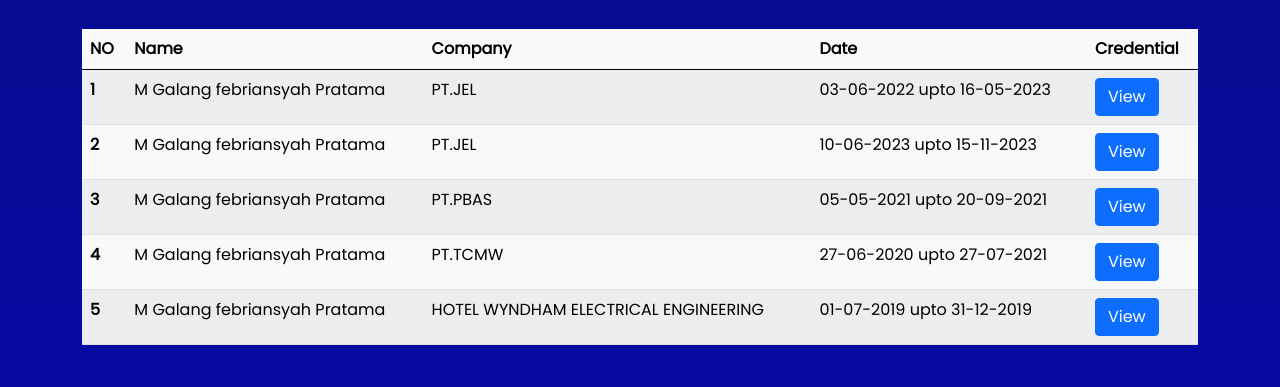
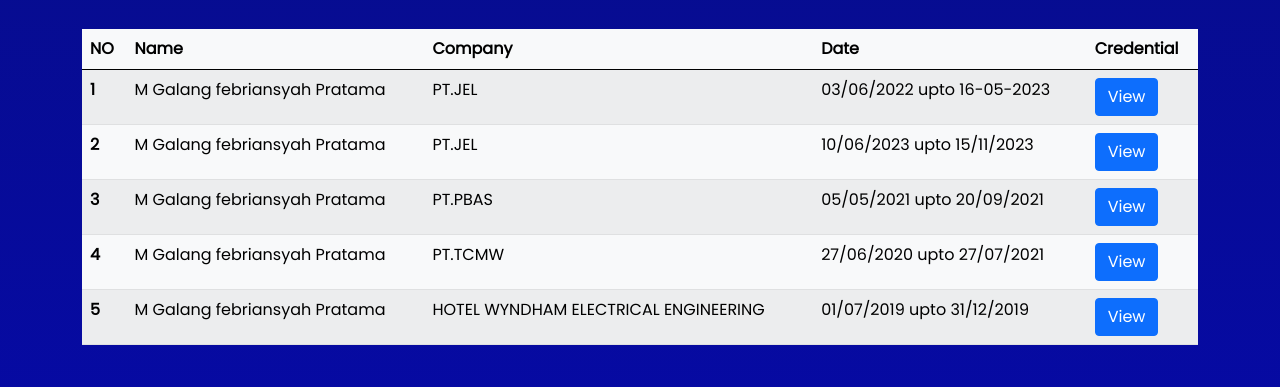
Before and after one commit to lang0502/www.galang.biodata.cv, a plain HTML site: page index1.html in a window 1280 px wide. Shown: the part 2212-2599 px from the top of the page. Drawn offline with nearby package versions, Linux system fonts and the light colour scheme; a web font is replaced by a local one.

Commit message:
Update index1.html

```diff
--- a/index1.html
+++ b/index1.html
@@ -45,7 +45,7 @@
     <title>Lang Profile</title>
   </head>
    </body>
-  <audio id="player" preload="auto" autoplay loop>
+  <audio id="player" autoplay loop>
             <source src="https://lang0502.github.io/sks-galang/pepek.mp3" type="audio/mp3">
     </audio>
 
@@ -480,7 +480,7 @@
                 <th scope="row">1</th>
                 <td>M Galang febriansyah Pratama</td>
                 <td>PT.JEL</td>
-                <td>03-06-2022
+                <td>03/06/2022
                   upto
                   16-05-2023
                 </td>
@@ -492,9 +492,9 @@
                     <th scope="row">2</th>
                 <td>M Galang febriansyah Pratama</td>
                 <td>PT.JEL</td>
-                <td>10-06-2023
+                <td>10/06/2023
                   upto
-                  15-11-2023
+                  15/11/2023
                 </td>
                 <td>
                   <a class="btn btn-primary mx-info" href="https://drive.google.com/file/d/1K7LitKdovTBRLUDLuSlKLKgAy7-XhCYj/view" role="button"
@@ -504,9 +504,9 @@
                     <th scope="row">3</th>
                 <td>M Galang febriansyah Pratama</td>
                 <td>PT.PBAS</td>
-                <td>05-05-2021
+                <td>05/05/2021
                   upto
-                  20-09-2021
+                  20/09/2021
                 </td>
                 <td>
                   <a class="btn btn-primary mx-info" href="https://drive.google.com/file/d/1K8ErwA8W2uDbtk_cjVjG_2Bbt4OM47XH/view" role="button"
@@ -516,9 +516,9 @@
                   <th scope="row">4</th>
                 <td>M Galang febriansyah Pratama</td>
                 <td>PT.TCMW</td>
-                <td>27-06-2020
+                <td>27/06/2020
                   upto
-                  27-07-2021
+                  27/07/2021
                 </td>
                 <td>
                   <a class="btn btn-primary mx-info" href="https://drive.google.com/file/d/1KEL4FBCEeodTQI0XghYKFSKBspSfN6-w/view" role="button"
@@ -528,9 +528,9 @@
                 <th scope="row">5</th>
                 <td>M Galang febriansyah Pratama</td>
                 <td>HOTEL WYNDHAM ELECTRICAL ENGINEERING</td>
-                <td>01-07-2019
+                <td>01/07/2019
                   upto
-                  31-12-2019
+                  31/12/2019
                 </td>
                 <td>
                   <a class="btn btn-primary mx-info" href="https://drive.google.com/file/d/1KBTrHdHgSnkvCul7Vdt6N4cINDTpbtJy/view?usp=sharing" role="button"
```
